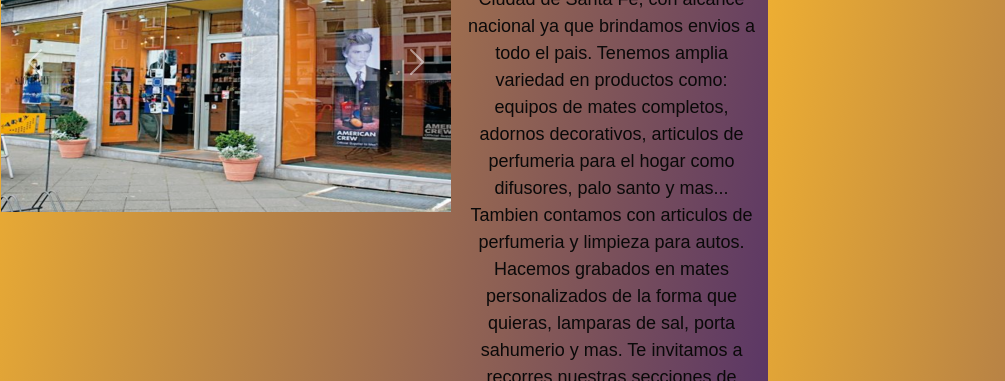
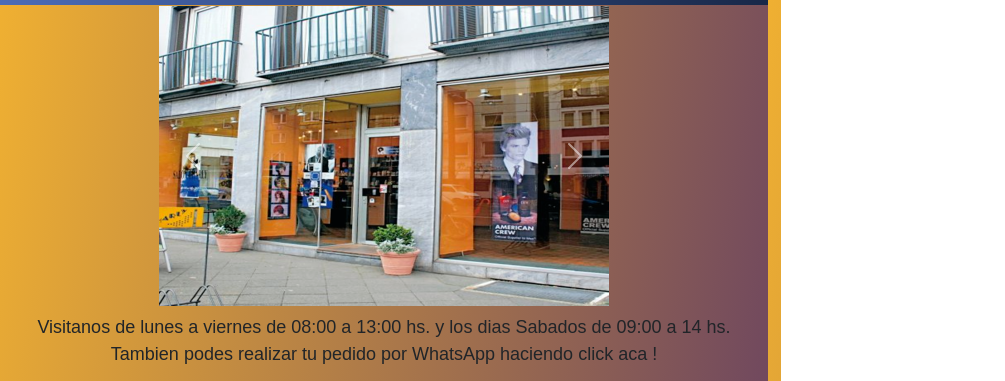
Before and after one commit to elio-joel/otro-intento-pc-gabinete, a website: page index.html in a window 768 px wide. Shown: the part 513-894 px from the top of the page, 1005 px wide, since content can reach past the window. Drawn offline with nearby package versions, Linux system fonts and the light colour scheme.

Commit message:
pusheando 768 rsp

```diff
--- a/scss/componentes/_media-q.scss
+++ b/scss/componentes/_media-q.scss
@@ -1,5 +1,5 @@
 /*Empieza el media querie 480px*/
-@media (min-width: 480px) and (max-width: 677.9px) {
+@media (min-width: 480px) and (max-width: 767.9px) {
     * {
         box-sizing: content-box;
     }
@@ -118,19 +118,16 @@
     * {
         box-sizing:border-box;
     }
-    /*.primario {
+    .primario {
         display: flex;
         flex-direction: column;
         align-items: center;
-        grid-template-columns: 1fr;
-        grid-template-rows: repeat(1fr, 6);
+        grid-template-columns: 1fr, 1fr;
+        grid-template-rows: repeat(1fr, 4);
         grid-template-areas:
-            "logo-tit"
-            "b-nav"
-            "info-uno"
-            "info-dos"
-            "img-vid"
-            "img-vid"
+            "logo-tit b-nav"
+            "img-vid info-uno"
+            "img-vid info-dos"
 
         ;
     }
@@ -152,7 +149,7 @@
         margin: 3px;
         padding: 2px;
         justify-content: center;
-    }*/
+    }
 
     .localH {
         max-width: fit-content;
@@ -179,7 +176,7 @@
         margin: 0;
         padding: 0;
         font-size: 70px;
-    }
+    }*/
 
     .secProductos {
 
@@ -189,6 +186,9 @@
         margin: 3px;
         padding: 5px;
         gap: 10px;
+        width: fit-content;
+        height: fit-content ;
+        font-size: xx-large;
 
     }
 
@@ -199,7 +199,7 @@
         margin: 10px;
         padding: 10px;
 
-    }*/
+    }
 
     .div-up {
         position: fixed;
```
Also changed, not shown: css/style.css, 1 other file.
